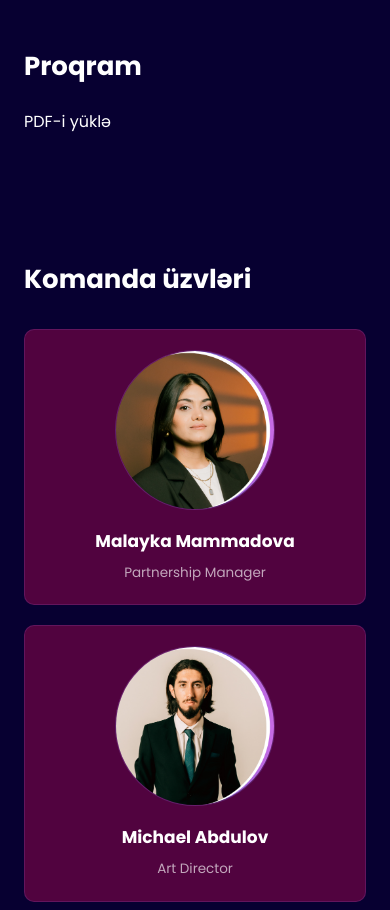
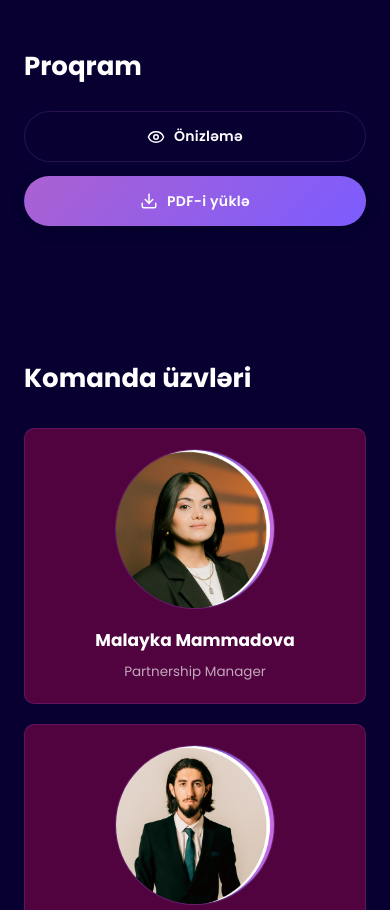
Before and after one commit to galaksidekikaradelik/A-AZ, a React (Vite) app: page /about in a window 390 px wide. Shown: the part 1297-2207 px from the top of the page. Built offline with nearby package versions, Linux system fonts and the light colour scheme.

Commit message:
preview added

```diff
--- a/src/pages/Aboutus.jsx
+++ b/src/pages/Aboutus.jsx
@@ -1,3 +1,5 @@
+import { Eye, Download } from "lucide-react";
+
 import Navbar from "../components/Navbar";
 import Footer from "../components/Footer";
 
@@ -54,16 +56,26 @@ function AboutUs() {
 
             <h2>{language === "AZ" ? "Proqram" : "Programme"}</h2>
 
+            <div className="agenda-actions">
               <a
-              className="agenda-download-btn"
+                className="agenda-btn agenda-btn-preview"
+                href="/agenda/aiaz-agenda.pdf"
+                target="_blank"
+                rel="noopener noreferrer"
+              >
+                <Eye size={18} />
+                {language === "AZ" ? "Önizləmə" : "Preview"}
+              </a>
+
+              <a
+                className="agenda-btn agenda-btn-download"
                 href="/agenda/aiaz-agenda.pdf"
                 download="AIAZ-Festival-Proqrami.pdf"
               >
+                <Download size={18} />
                 {language === "AZ" ? "PDF-i yüklə" : "Download PDF"}
               </a>
-
-            <p>{t.about.speech}</p>
-
+            </div>
             </div>
         </section>
 
--- a/src/styles/pages/about.css
+++ b/src/styles/pages/about.css
@@ -98,3 +98,71 @@
     grid-template-columns: 1fr;
   }
 }
+
+.agenda-actions {
+  display: flex;
+  flex-wrap: wrap;
+  gap: 14px;
+  margin: 24px 0 32px;
+}
+
+.agenda-btn {
+  display: inline-flex;
+  align-items: center;
+  gap: 9px;
+
+  padding: 13px 26px;
+  border-radius: 999px;
+  font-family: var(--font-display);
+  font-size: 14px;
+  font-weight: 600;
+  letter-spacing: 0.02em;
+  text-decoration: none;
+  white-space: nowrap;
+
+  transition: transform var(--transition-fast),
+    box-shadow var(--transition-fast),
+    border-color var(--transition-fast),
+    background var(--transition-fast),
+    color var(--transition-fast);
+}
+
+.agenda-btn-download {
+  background: linear-gradient(135deg, var(--color-purple), #7c5cff);
+  color: #fff;
+  border: 1px solid transparent;
+  box-shadow: var(--shadow-sm);
+}
+
+.agenda-btn-download:hover {
+  transform: translateY(-2px);
+  box-shadow: 0 10px 24px rgba(124, 92, 255, 0.35);
+}
+
+/* İkinci dərəcəli düymə — Önizləmə */
+.agenda-btn-preview {
+  background: transparent;
+  color: var(--color-text);
+  border: 1px solid var(--color-border);
+}
+
+.agenda-btn-preview:hover {
+  border-color: var(--color-purple);
+  color: var(--color-purple);
+  transform: translateY(-2px);
+}
+
+.agenda-btn svg {
+  flex-shrink: 0;
+}
+
+@media (max-width: 480px) {
+  .agenda-actions {
+    flex-direction: column;
+  }
+
+  .agenda-btn {
+    width: 100%;
+    justify-content: center;
+  }
+}
```
Lines whose indentation alone changed are shown as unchanged.
